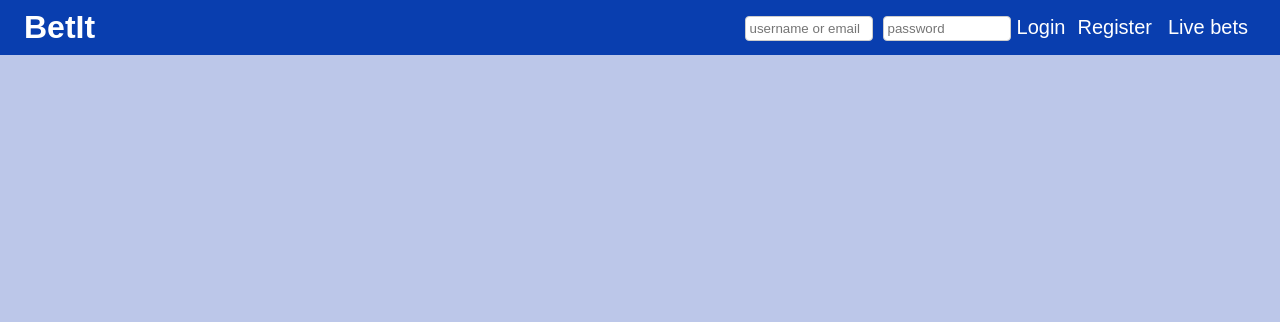
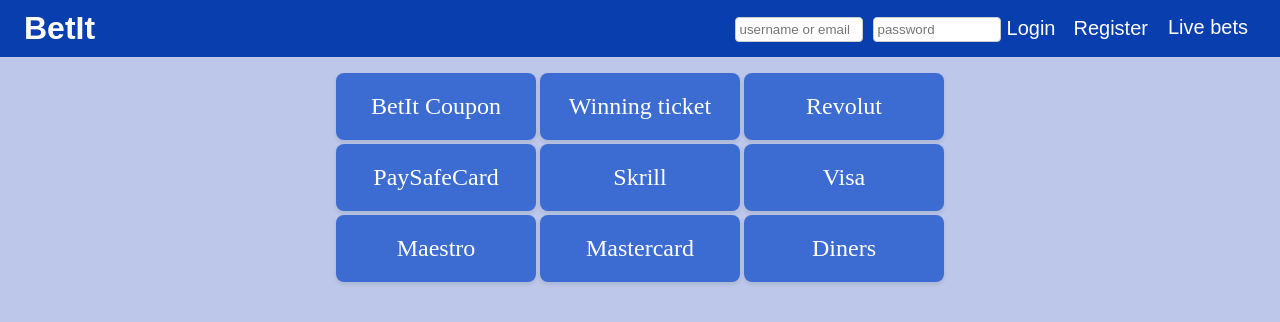
Before and after one commit to nikola01pz/betting-api, a React (Create React App) app: page /add-funds in a window 1280 px wide. Shown: the top 322 px of the page. Built offline with nearby package versions, Linux system fonts and the light colour scheme.

Commit message:
improve design and create add funds page

```diff
--- a/src/App.jsx
+++ b/src/App.jsx
@@ -3,8 +3,7 @@
 import Register from "./pages/Register"
 import Home from "./pages/Home"
 import { Route, Routes } from "react-router-dom"
-
-
+import AddFunds from "./pages/AddFunds"
 
 export default function App(){
   return (
@@ -14,6 +13,7 @@
         <Routes>
           <Route path="/" element={<Home />} />
           <Route path="/register" element={<Register />} />
+          <Route path="/add-funds" element={<AddFunds />} />
         </Routes>
       </div>
     </>
--- a/src/components/Login.jsx
+++ b/src/components/Login.jsx
@@ -1,8 +1,11 @@
 import React, { useState } from "react"
+import { Link } from "react-router-dom"
+import { useNavigate } from "react-router-dom"
 import axios from "axios"
 import "./../styles/login.css"
 
 export default function Login() {
+  const navigate = useNavigate()
   const [user, setUser] = useState("")
   const [password, setPassword] = useState("")
   const [message, setMessage] = useState("")
@@ -36,7 +39,8 @@
   }
 
   const handleLogout = () => {
-    setIsLoggedIn(false);
+    setIsLoggedIn(false)
+    navigate("/")
   }
 
 
@@ -54,10 +58,13 @@
             {loggedUser.balance && (
               <span>Balance: €{loggedUser.balance}</span>
             )}
-            <button className="add-balance">Deposit</button>
+            <Link to="/add-funds">
+              <button className="add-balance">Deposit</button>
+            </Link>
+
           </div>
 
-          <button className="log-button" onClick={handleLogout}>
+          <button className="logout-button" onClick={handleLogout}>
             Logout
           </button>
         </>
@@ -70,9 +77,12 @@
               <input  className="login-input" type="password" name="password" placeholder="password" value={password}
                 onChange={(e) => setPassword(e.target.value)}/>
             </label>
-            <input className="log-button" type="submit" value="Login" />
+            <input className="login-button" type="submit" value="Login" />
             {message && <div className="submit-message">{message}</div>}
           </form>
+          <Link to="/register">
+              <button className="register-button">Register</button>
+            </Link>
         </>
       )}
     </>
--- a/src/components/Navbar.jsx
+++ b/src/components/Navbar.jsx
@@ -11,7 +11,6 @@
       </Link>
       <ul>
         <Login/>
-        <CustomLink to="/register">Register</CustomLink>
         <CustomLink to="/">Live bets</CustomLink>
       </ul>
     </nav>
--- /dev/null
+++ b/src/pages/AddFunds.jsx
@@ -0,0 +1,95 @@
+import React, { useState } from "react"
+import "./../styles/addFunds.css"
+
+const paymentMethods = [
+  {name: "BetIt Coupon", type: "coupon" },
+  {name: "Winning ticket", type: "coupon" },
+  {name: "Revolut", type: "card" },
+  {name: "PaySafeCard", type: "coupon" },
+  {name: "Skrill", type: "card" },
+  {name: "Visa", type: "card" },
+  {name: "Maestro", type: "card" },
+  {name: "Mastercard", type: "card" },
+  {name: "Diners", type: "card" },
+]
+
+export default function AddFundsSimulation() {
+  const [selectedMethod, setSelectedMethod] = useState(null)
+  const [cardNumber, setCardNumber] = useState("")
+  const [cvv, setCvv] = useState("")
+  const [amount, setAmount] = useState("")
+
+  const handleClick = (method) => {
+    setSelectedMethod(method);
+    setCardNumber("")
+    setCvv("")
+    setAmount("")
+  };
+
+  const handleCardNumberChange = (e) => {
+    setCardNumber(e.target.value)
+  }
+
+  const handleCvvChange = (e) => {
+    setCvv(e.target.value)
+  }
+
+  const handleAmountChange = (e) => {
+    setAmount(e.target.value)
+  }
+
+  const handleAddFunds = () => {
+    console.log("Adding funds:", {
+      cardNumber,
+      cvv,
+      amount,
+    })
+  }
+
+  return (
+    <>
+      <div className="grid-payment-types">
+        {paymentMethods.map((paymentMethod) => (
+          <div key={paymentMethod.name}
+            className={`grid-item2 ${selectedMethod === paymentMethod ? "selected" : ""}`}
+            onClick={() => handleClick(paymentMethod)}>
+            <span>{paymentMethod.name}</span>
+          </div>
+        ))}
+      </div>
+      {selectedMethod && (
+        <div>
+            <h2 className="payment-type">{selectedMethod.name}</h2>
+            {selectedMethod.type === "card" ? (
+                <div className="payment-details">
+                    <input
+                      className="payment-input"
+                      placeholder="Card Number"
+                      value={cardNumber}
+                      onChange={handleCardNumberChange}/>
+                    <input
+                      className="payment-input"
+                      placeholder="CVV"
+                      value={cvv}
+                      onChange={handleCvvChange}/>
+                    <input
+                      className="payment-input"
+                      placeholder="Amount"
+                      value={amount}
+                      onChange={handleAmountChange}/>
+                </div>
+            ) : (
+                <div className="payment-details">
+                    <input
+                      className="payment-input"
+                      placeholder="Code"
+                      value={cardNumber}
+                      onChange={handleCardNumberChange}/>
+                </div>
+            )}
+            <button className="add-funds" onClick={handleAddFunds}>Add Funds</button>
+        </div>
+      )}
+    </>
+  )
+}
--- /dev/null
+++ b/src/styles/addFunds.css
@@ -0,0 +1,63 @@
+.grid-payment-types {
+    display: grid;
+    grid-template-columns: repeat(3, 1fr);
+    grid-gap: 0.25rem;
+    justify-content: center;
+    align-items: center;
+    width: 50%;
+    margin: 0 auto;
+}
+
+
+.grid-item2 {
+    background-color: rgb(60, 108, 210);
+    padding: 20px;
+    text-align: center;
+    font-size: 24px;
+    color: white;
+    justify-content: center;
+    align-items: center;
+    border-radius: 8px;
+    box-shadow: 0 2px 4px rgba(0, 0, 0, 0.1);
+    transition: background-color 0.3s ease;
+}
+
+.grid-item2:hover {
+    background-color: rgb(28, 89, 219);
+}
+
+.payment-type {
+    display: flex;
+    justify-content: center;
+    align-items: center;
+    font-weight: bolder;
+    font-size: 2rem;
+    color: rgb(9, 62, 175);
+}
+
+.payment-details {
+    display: flex;
+    justify-content: center;
+    align-items: center;
+}
+
+.payment-input {
+    border: 1px solid #ccc;
+    border-radius: 4px;
+    margin-top: 0.5rem;
+    padding: 12px 12px;
+    margin-left: 0.5rem;
+}
+
+.add-funds {
+    display: flex;
+    justify-content: center;
+    align-items: center;
+    margin: 0 auto;
+    margin-top: 1.5rem;
+    padding: 12px 12px;
+    border: 1px solid #ccc;
+    border-radius: 4px;
+    color: rgb(6, 8, 151);
+    font-weight: bold;
+}
--- a/src/styles/bet-slip.css
+++ b/src/styles/bet-slip.css
@@ -1,18 +1,18 @@
 .table-bet-slip {
     margin: 0.5rem;
     border-spacing: 0 1px;
+    width: fit-content;
 }
 
 .bet-slip-title {
     border-top-left-radius: 0.25rem;
     font-size: 1.15rem;
-    width: 78%;
     text-align: left;
+    width: 100%;
 }
 
 .bet-slip-clear-all {
     border-top-right-radius: 0.25rem;
-    width: 22%;
 }
 
 .bet-slip-offer-name {
--- a/src/styles/home.css
+++ b/src/styles/home.css
@@ -20,7 +20,7 @@
 
 .grid-item-1{
   padding: 0.2rem;
-    background-color: #cad2ec;;
+  background-color: #cad2ec;
   border-radius: 0.5rem;
 }
 
--- a/src/styles/login.css
+++ b/src/styles/login.css
@@ -12,7 +12,22 @@
   width: 8rem;
 }
 
-.log-button {
+.login-button {
+  color: white;
+  background-color: transparent;
+  font-size: 1.25rem;
+  padding-right: 0.25rem;
+  border: none;
+}
+
+.logout-button {
+  color: white;
+  background-color: transparent;
+  font-size: 1.25rem;
+  border: none;
+}
+
+.register-button {
   color: white;
   background-color: transparent;
   font-size: 1.25rem;
@@ -28,11 +43,10 @@
 .loggedUser-firstname {
   width: 10rem;
   padding-top: 0.5rem;
-  text-decoration: underline;
 }
 
 .loggedUser-balance {
-  width: 7rem;
+  width: 6.5rem;
   font-size: 1rem;
   border: none;
   border-radius: 4px;
@@ -44,7 +58,8 @@
   font-size: 0.75rem;
   border-color: white;
   color: white;
-  margin-left: 1rem;
+  margin-left: 0.75rem;
   border-radius: 2px;
   border-width: 1px;
+  margin-bottom: -1rem;
 }
--- a/src/styles/navbar.css
+++ b/src/styles/navbar.css
@@ -34,8 +34,3 @@
   border-radius: 0.25rem;
   background-color: rgb(36, 79, 172);
 }
-
-/* .nav li:hover {
-  border-radius: 0.25rem;
-  background-color: rgb(36, 79, 172);
-} */
```
Also changed, not shown: src/index.jsx (line endings or trailing spaces). Lines whose indentation alone changed are shown as unchanged.
